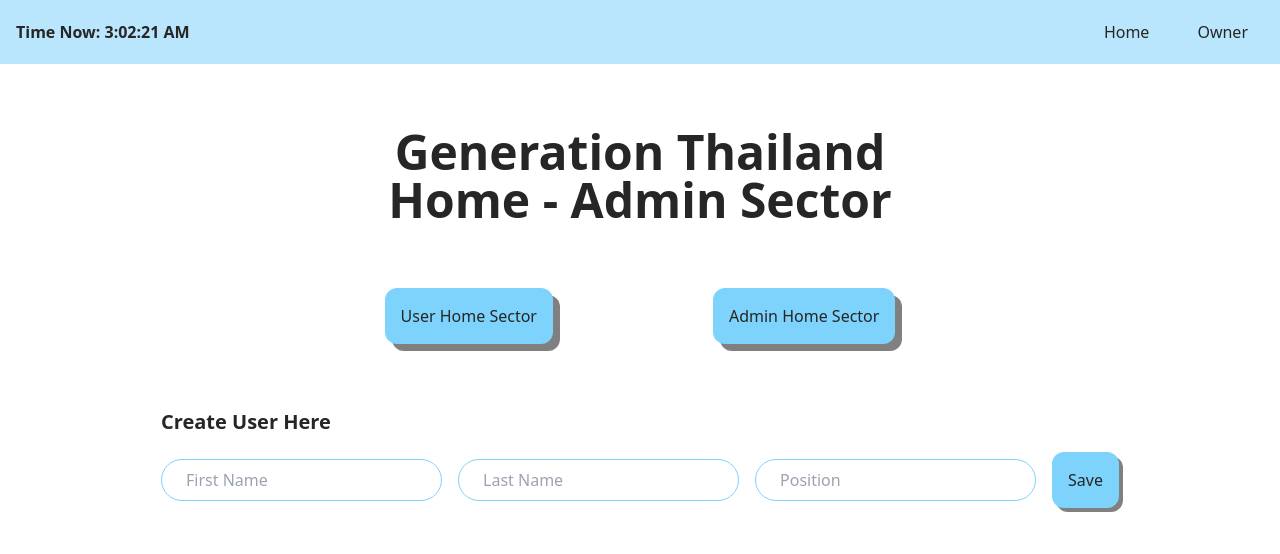
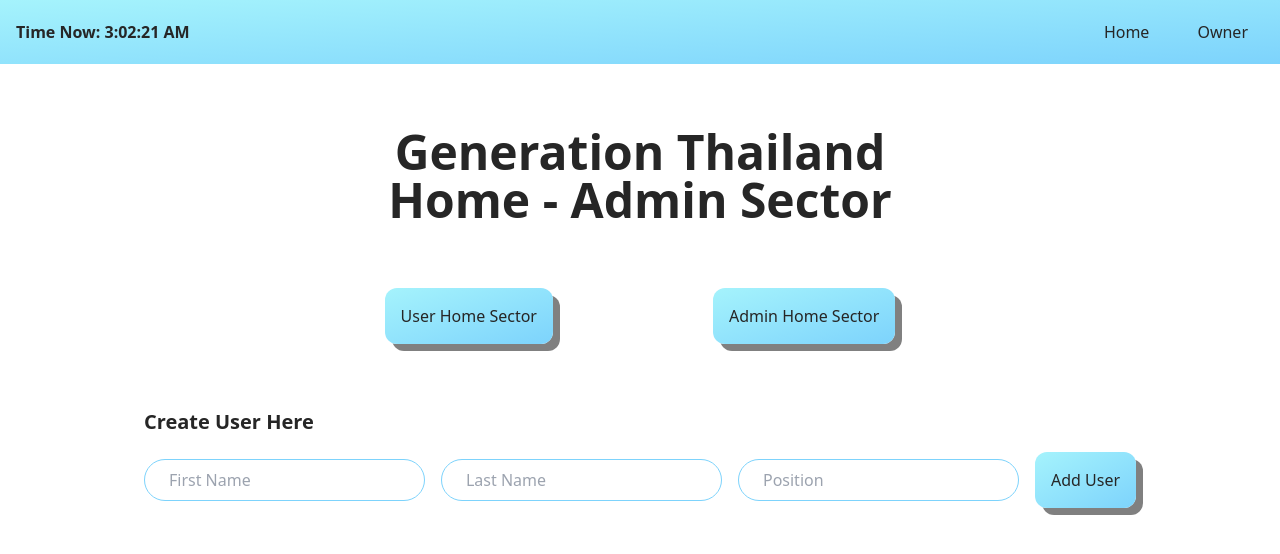
Before and after one commit to supakarn-t/31-vicky-react, a React (Vite) app: page /admin in a window 1280 px wide. Shown: the top 554 px of the page. Built offline with nearby package versions, Linux system fonts and the light colour scheme.

Commit message:
hidden scrollbar, edit Add User button, edit bg color of nav and some button, delete comment

```diff
--- a/src/components/AddUser.jsx
+++ b/src/components/AddUser.jsx
@@ -37,9 +37,9 @@ export default function AddUser({ user, handleInputChange, handleSubmit }) {
 
 				<button
 					type="submit"
-					className="w-1/2 md:w-1/3 bg-sky-300 p-4 rounded-xl shadow-[4px_4px_0_0_gray] hover:bg-sky-500 hover:text-white hover:translate-x-1 hover:translate-y-1 hover:shadow-none"
+					className="w-1/2 md:w-1/3 bg-gradient-to-br from-cyan-200 to-sky-300 p-4 rounded-xl shadow-[7px_7px_0_0_gray] hover:translate-x-1 tr hover:translate-y-1 hover:shadow-[3px_3px_0_0_gray]"
 				>
-					Save
+					Add User
 				</button>
 			</div>
 		</form>
--- a/src/components/ChangePageButton.jsx
+++ b/src/components/ChangePageButton.jsx
@@ -5,13 +5,13 @@ export default function ChangePageButton() {
 		<div className="flex flex-col gap-8 sm:gap-16 sm:flex-row md:gap-40">
 			<Link
 				to={"/user"}
-				className="bg-sky-300 p-4 rounded-xl shadow-[7px_7px_0_0_gray] hover:bg-sky-500 hover:text-white hover:translate-x-1 tr hover:translate-y-1 hover:shadow-[3px_3px_0_0_gray] "
+				className="bg-gradient-to-br from-cyan-200 to-sky-300 p-4 rounded-xl shadow-[7px_7px_0_0_gray] hover:translate-x-1 tr hover:translate-y-1 hover:shadow-[3px_3px_0_0_gray] "
 			>
 				User Home Sector
 			</Link>
 			<Link
 				to={"/admin"}
-				className="bg-sky-300 p-4 rounded-xl shadow-[7px_7px_0_0_gray] hover:bg-sky-500 hover:text-white hover:translate-x-1 hover:translate-y-1 hover:shadow-[3px_3px_0_0_gray] "
+				className="bg-gradient-to-br from-cyan-200 to-sky-300 p-4 rounded-xl shadow-[7px_7px_0_0_gray] hover:translate-x-1 hover:translate-y-1 hover:shadow-[3px_3px_0_0_gray] "
 			>
 				Admin Home Sector
 			</Link>
--- a/src/components/NavBar.jsx
+++ b/src/components/NavBar.jsx
@@ -11,13 +11,13 @@ export default function NavBar() {
 	}, [timeNow]);
 
 	return (
-		<nav className="flex justify-between items-center px-4 h-16 bg-sky-200 sticky top-0 z-50">
+		<nav className="flex justify-between items-center px-4 h-16 sticky top-0 z-50 bg-gradient-to-br from-cyan-200 to-sky-300">
 			<p className="font-bold">Time Now: {timeNow}</p>
 			<ul className="flex justify-end gap-4">
 				<li className="h-16">
 					<Link
 						to={"/"}
-						className="flex items-center h-full p-4 hover:bg-sky-300"
+						className="flex items-center h-full p-4 hover:bg-cyan-100"
 					>
 						Home
 					</Link>
@@ -25,7 +25,7 @@ export default function NavBar() {
 				<li className="h-16">
 					<Link
 						to={"/owner"}
-						className="flex items-center h-full p-4 hover:bg-sky-300"
+						className="flex items-center h-full p-4 hover:bg-cyan-100"
 					>
 						Owner
 					</Link>
--- a/src/index.css
+++ b/src/index.css
@@ -30,3 +30,8 @@
 		@apply bg-sky-300;
 	}
 }
+
+/* hidden scrollbar */
+*::-webkit-scrollbar {
+	display: none;
+}
--- a/src/pages/AdminPage.jsx
+++ b/src/pages/AdminPage.jsx
@@ -1,14 +1,13 @@
 import { useState } from "react";
-import PageButton from "../components/ChangePageButton";
 import PropTypes from "prop-types";
+import AddUser from "../components/AddUser";
+import ChangePageButton from "../components/ChangePageButton";
 import EditButton from "../components/EditButton";
 import DeleteButton from "../components/DeleteButton";
-import AddUser from "../components/AddUser";
 
 export default function Admin({ userList, setUserList, userId, setUserId }) {
 	const [edit, setEdit] = useState(false);
 
-	// create user obj for store input and add to user list
 	const [user, setUser] = useState({
 		id: "",
 		firstName: "",
@@ -17,7 +16,6 @@ export default function Admin({ userList, setUserList, userId, setUserId }) {
 		editStatus: edit,
 	});
 
-	// every change at input update data to user obj
 	function handleInputChange(e) {
 		const { name, value } = e.target;
 
@@ -29,7 +27,6 @@ export default function Admin({ userList, setUserList, userId, setUserId }) {
 		});
 	}
 
-	// when submit form user id +1 and user data will add to user list
 	function handleSubmit(e) {
 		e.preventDefault();
 
@@ -75,7 +72,7 @@ export default function Admin({ userList, setUserList, userId, setUserId }) {
 				Home - Admin Sector
 			</h1>
 
-			<PageButton />
+			<ChangePageButton />
 
 			<AddUser
 				user={user}
--- a/src/pages/UserPage.jsx
+++ b/src/pages/UserPage.jsx
@@ -1,4 +1,4 @@
-import PageButton from "../components/ChangePageButton";
+import ChangePageButton from "../components/ChangePageButton";
 import PropTypes from "prop-types";
 
 export default function UserPage({ userList }) {
@@ -9,7 +9,7 @@ export default function UserPage({ userList }) {
 				Home - User Sector
 			</h1>
 
-			<PageButton />
+			<ChangePageButton />
 
 			<table>
 				{userList.length === 0 ? (
```
